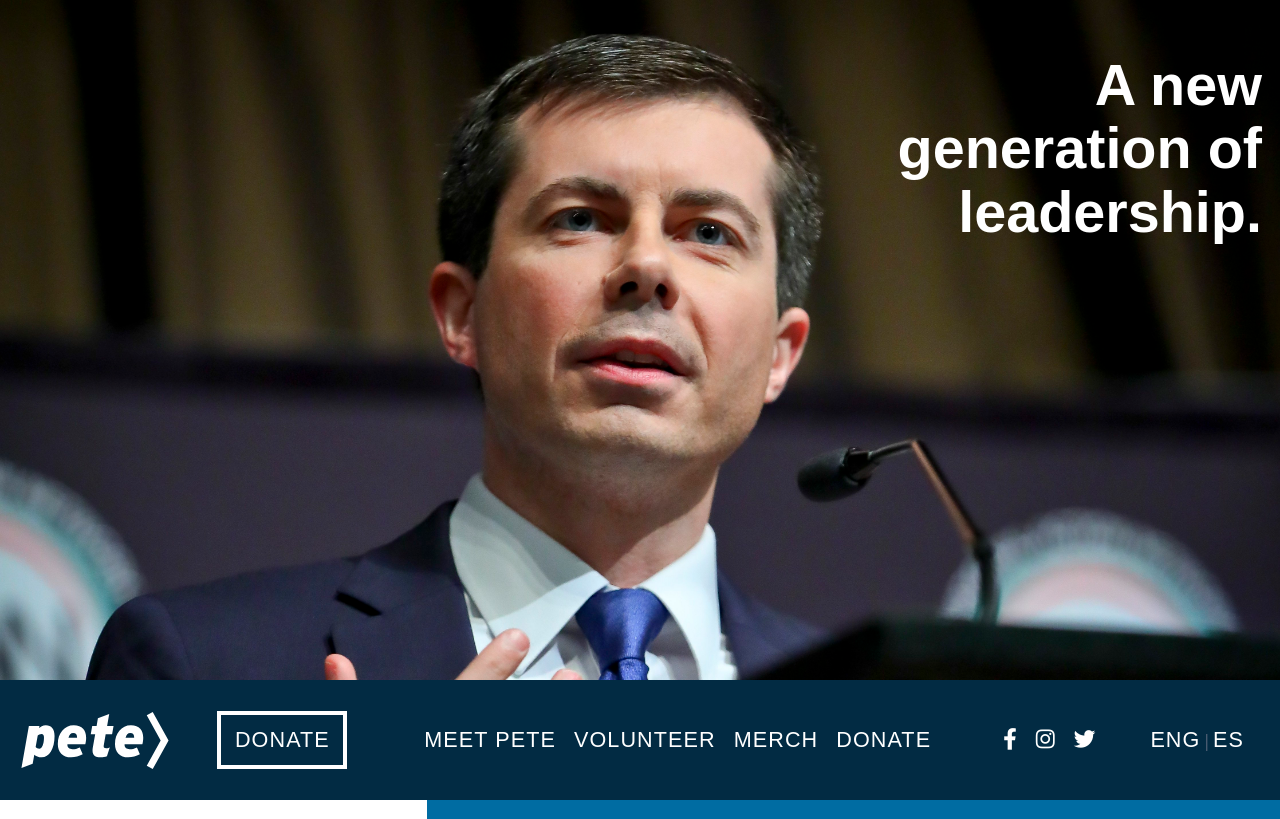
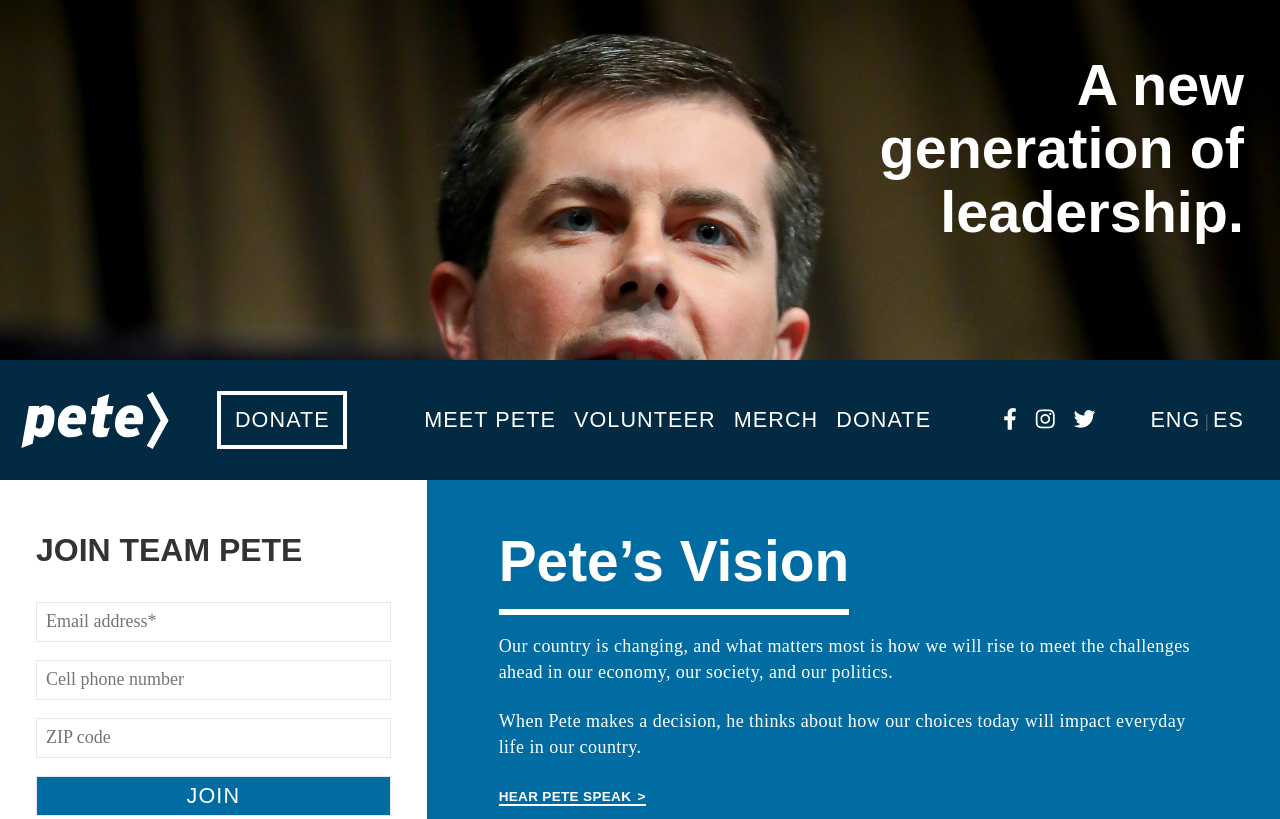
Before and after one commit to fartinmartin/buttigieg, a plain HTML site: page index.html in a window 1280 px wide. Shown: the top 819 px of the page. Drawn offline with Linux system fonts and the light colour scheme; a web font is replaced by a local one.

Commit message:
Update style.css
smaller hero image, more padding on hero message

```diff
--- a/css/style.css
+++ b/css/style.css
@@ -449,7 +449,8 @@ footer .menu a {
 
   header {
     position: absolute;
-    bottom: 0;
+ /* bottom: 0; */
+    bottom: 40vh;
     min-height: 120px;
     width: 100%;
     transition: min-height .2s ease;
@@ -532,7 +533,8 @@ footer .menu a {
   #genuine-photo{
     grid-column: 1 / -1;
     grid-row: 1 / 4;
-    min-height: 100vh;
+ /* min-height: 100vh; */
+    min-height: 60vh;
   }
 
   .section-one .cta {
@@ -544,6 +546,8 @@ footer .menu a {
     grid-column: 3 / 4;
     grid-row: 1 / 2;
     background: transparent;
+    padding-left: 0;
+    padding-right: calc(var(--site-padding)*2);
   }
 
   .section-one .message h3 {
```
